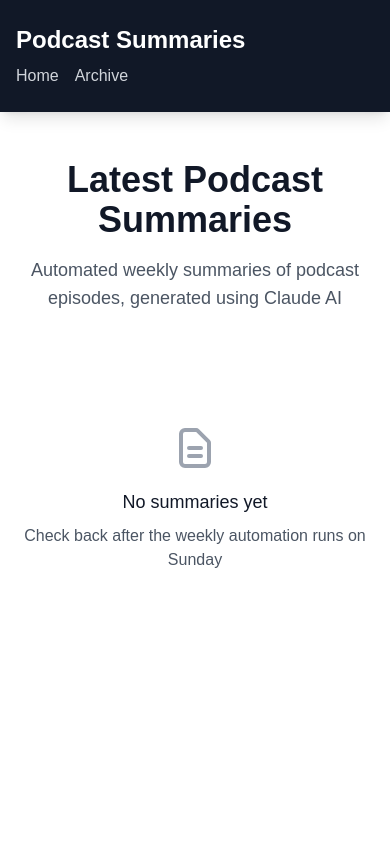
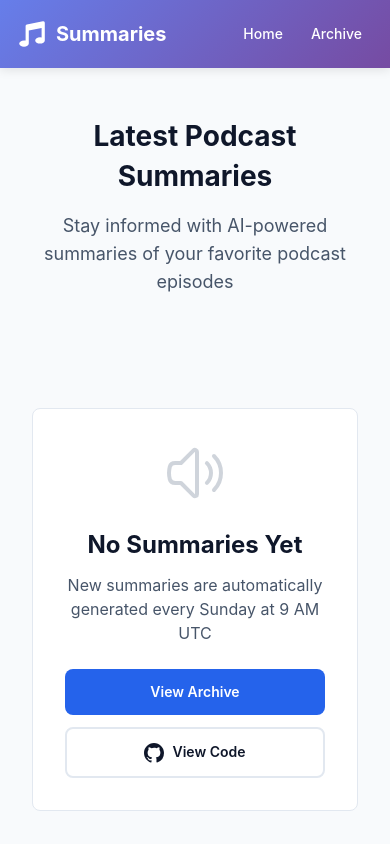
Before and after one commit to rishdas2007/Notion-Summarizer, a Next.js app in the folder dashboard/: page / in a window 390 px wide. Shown: the top 844 px of the page. Built offline with nearby package versions, Linux system fonts and the light colour scheme.

Commit message:
Redesign UI: Modern, professional design with improved mobile responsiveness

```diff
--- a/dashboard/app/globals.css
+++ b/dashboard/app/globals.css
@@ -3,48 +3,134 @@
 @tailwind utilities;
 
 :root {
-  --background: #ffffff;
-  --foreground: #171717;
+  --primary: #2563eb;
+  --primary-dark: #1e40af;
+  --secondary: #64748b;
+  --background: #f8fafc;
+  --surface: #ffffff;
+  --text-primary: #0f172a;
+  --text-secondary: #475569;
+  --border: #e2e8f0;
+  --accent: #3b82f6;
 }
 
 @media (prefers-color-scheme: dark) {
   :root {
-    --background: #0a0a0a;
-    --foreground: #ededed;
+    --primary: #3b82f6;
+    --primary-dark: #2563eb;
+    --secondary: #94a3b8;
+    --background: #0f172a;
+    --surface: #1e293b;
+    --text-primary: #f1f5f9;
+    --text-secondary: #cbd5e1;
+    --border: #334155;
+    --accent: #60a5fa;
   }
 }
 
+* {
+  box-sizing: border-box;
+  margin: 0;
+  padding: 0;
+}
+
 body {
-  color: var(--foreground);
+  color: var(--text-primary);
   background: var(--background);
-  font-family: Arial, Helvetica, sans-serif;
+  font-family: -apple-system, BlinkMacSystemFont, 'Segoe UI', 'Roboto', 'Oxygen',
+    'Ubuntu', 'Cantarell', 'Fira Sans', 'Droid Sans', 'Helvetica Neue',
+    sans-serif;
+  -webkit-font-smoothing: antialiased;
+  -moz-osx-font-smoothing: grayscale;
+  line-height: 1.6;
 }
 
 @layer utilities {
   .text-balance {
     text-wrap: balance;
   }
+
+  .container-custom {
+    max-width: 1200px;
+    margin: 0 auto;
+    padding: 0 1rem;
+  }
+
+  @media (min-width: 640px) {
+    .container-custom {
+      padding: 0 1.5rem;
+    }
+  }
+
+  @media (min-width: 1024px) {
+    .container-custom {
+      padding: 0 2rem;
+    }
+  }
+}
+
+/* Card styles */
+.card {
+  background: var(--surface);
+  border: 1px solid var(--border);
+  border-radius: 12px;
+  transition: all 0.2s ease;
+}
+
+.card:hover {
+  transform: translateY(-2px);
+  box-shadow: 0 12px 24px rgba(0, 0, 0, 0.1);
+  border-color: var(--primary);
+}
+
+/* Button styles */
+.btn {
+  display: inline-flex;
+  align-items: center;
+  justify-content: center;
+  padding: 0.75rem 1.5rem;
+  border-radius: 8px;
+  font-weight: 600;
+  transition: all 0.2s ease;
+  cursor: pointer;
+  text-decoration: none;
+}
+
+.btn-primary {
+  background: var(--primary);
+  color: white;
+}
+
+.btn-primary:hover {
+  background: var(--primary-dark);
+  transform: translateY(-1px);
+  box-shadow: 0 4px 12px rgba(37, 99, 235, 0.3);
 }
 
 /* Markdown styling */
 .markdown-content {
-  @apply prose prose-slate max-w-none;
+  @apply prose prose-slate dark:prose-invert max-w-none;
+  color: var(--text-primary);
 }
 
 .markdown-content h1 {
   @apply text-3xl font-bold mt-8 mb-4;
+  color: var(--text-primary);
 }
 
 .markdown-content h2 {
   @apply text-2xl font-bold mt-6 mb-3;
+  color: var(--text-primary);
 }
 
 .markdown-content h3 {
   @apply text-xl font-semibold mt-4 mb-2;
+  color: var(--text-primary);
 }
 
 .markdown-content p {
   @apply mb-4 leading-relaxed;
+  color: var(--text-secondary);
 }
 
 .markdown-content ul {
@@ -56,13 +142,59 @@ body {
 }
 
 .markdown-content blockquote {
-  @apply border-l-4 border-gray-300 pl-4 italic my-4;
+  @apply border-l-4 pl-4 italic my-4;
+  border-color: var(--primary);
+  color: var(--text-secondary);
 }
 
 .markdown-content code {
-  @apply bg-gray-100 px-1 py-0.5 rounded text-sm;
+  @apply px-1 py-0.5 rounded text-sm;
+  background: var(--background);
+  color: var(--accent);
 }
 
 .markdown-content pre {
-  @apply bg-gray-100 p-4 rounded overflow-x-auto mb-4;
+  @apply p-4 rounded overflow-x-auto mb-4;
+  background: var(--background);
 }
+
+.markdown-content a {
+  color: var(--primary);
+  text-decoration: underline;
+}
+
+.markdown-content a:hover {
+  color: var(--primary-dark);
+}
+
+/* Empty state */
+.empty-state {
+  text-align: center;
+  padding: 4rem 1rem;
+}
+
+.empty-state-icon {
+  width: 4rem;
+  height: 4rem;
+  margin: 0 auto 1.5rem;
+  opacity: 0.3;
+}
+
+/* Responsive design */
+@media (max-width: 640px) {
+  body {
+    font-size: 14px;
+  }
+
+  h1 {
+    font-size: 1.75rem !important;
+  }
+
+  h2 {
+    font-size: 1.5rem !important;
+  }
+
+  .card {
+    border-radius: 8px;
+  }
+}
--- a/dashboard/app/layout.tsx
+++ b/dashboard/app/layout.tsx
@@ -2,8 +2,8 @@ import type { Metadata } from "next"
 import "./globals.css"
 
 export const metadata: Metadata = {
-  title: "Podcast Summaries Dashboard",
-  description: "Weekly podcast episode summaries and highlights",
+  title: "Podcast Summaries | AI-Powered Weekly Insights",
+  description: "Automated podcast episode summaries powered by Claude AI. Stay informed with key insights from your favorite podcasts.",
 }
 
 export default function RootLayout({
@@ -14,29 +14,58 @@ export default function RootLayout({
   return (
     <html lang="en">
       <body>
-        <header className="bg-gray-900 text-white py-6 shadow-lg">
-          <div className="container mx-auto px-4">
-            <h1 className="text-2xl font-bold">
-              <a href="/" className="hover:text-gray-300">
-                Podcast Summaries
+        <header style={{
+          background: 'linear-gradient(135deg, #667eea 0%, #764ba2 100%)',
+          boxShadow: '0 2px 10px rgba(0, 0, 0, 0.1)'
+        }} className="text-white py-4 sticky top-0 z-50">
+          <nav className="container-custom">
+            <div className="flex items-center justify-between">
+              <a href="/" className="flex items-center space-x-2 hover:opacity-80 transition-opacity">
+                <svg className="w-8 h-8" fill="currentColor" viewBox="0 0 20 20">
+                  <path d="M18 3a1 1 0 00-1.196-.98l-10 2A1 1 0 006 5v9.114A4.369 4.369 0 005 14c-1.657 0-3 .895-3 2s1.343 2 3 2 3-.895 3-2V7.82l8-1.6v5.894A4.37 4.37 0 0015 12c-1.657 0-3 .895-3 2s1.343 2 3 2 3-.895 3-2V3z" />
+                </svg>
+                <span className="text-xl font-bold hidden sm:inline">Podcast Summaries</span>
+                <span className="text-xl font-bold sm:hidden">Summaries</span>
               </a>
-            </h1>
-            <nav className="mt-2">
-              <a href="/" className="text-gray-300 hover:text-white mr-4">
-                Home
-              </a>
-              <a href="/summaries" className="text-gray-300 hover:text-white">
-                Archive
-              </a>
-            </nav>
-          </div>
+              <div className="flex items-center space-x-1 sm:space-x-4">
+                <a
+                  href="/"
+                  className="px-3 py-2 rounded-lg hover:bg-white/20 transition-colors font-medium text-sm sm:text-base"
+                >
+                  Home
+                </a>
+                <a
+                  href="/summaries"
+                  className="px-3 py-2 rounded-lg hover:bg-white/20 transition-colors font-medium text-sm sm:text-base"
+                >
+                  Archive
+                </a>
+              </div>
+            </div>
+          </nav>
         </header>
+
         <main className="min-h-screen">
           {children}
         </main>
-        <footer className="bg-gray-100 py-8 mt-16">
-          <div className="container mx-auto px-4 text-center text-gray-600">
-            <p>Automated podcast summaries generated weekly using Claude AI</p>
+
+        <footer style={{ background: 'var(--surface)', borderTop: '1px solid var(--border)' }} className="py-12 mt-20">
+          <div className="container-custom">
+            <div className="text-center">
+              <div className="flex items-center justify-center space-x-2 mb-4">
+                <svg className="w-6 h-6" style={{ color: 'var(--primary)' }} fill="currentColor" viewBox="0 0 20 20">
+                  <path d="M2 5a2 2 0 012-2h7a2 2 0 012 2v4a2 2 0 01-2 2H9l-3 3v-3H4a2 2 0 01-2-2V5z" />
+                  <path d="M15 7v2a4 4 0 01-4 4H9.828l-1.766 1.767c.28.149.599.233.938.233h2l3 3v-3h2a2 2 0 002-2V9a2 2 0 00-2-2h-1z" />
+                </svg>
+                <span className="font-semibold" style={{ color: 'var(--text-primary)' }}>Automated Podcast Insights</span>
+              </div>
+              <p style={{ color: 'var(--text-secondary)' }} className="text-sm">
+                Powered by Claude AI • Generated weekly • Always up to date
+              </p>
+              <p style={{ color: 'var(--text-secondary)' }} className="text-xs mt-2 opacity-60">
+                © 2025 Podcast Summaries Dashboard
+              </p>
+            </div>
           </div>
         </footer>
       </body>
--- a/dashboard/app/page.tsx
+++ b/dashboard/app/page.tsx
@@ -6,65 +6,99 @@ export default async function Home() {
   const latestWeeks = weeks.slice(0, 6)
 
   return (
-    <div className="container mx-auto px-4 py-12">
-      <div className="max-w-6xl mx-auto">
-        <div className="mb-12 text-center">
-          <h1 className="text-4xl font-bold text-gray-900 mb-4">
+    <div style={{ background: 'var(--background)' }} className="py-12">
+      <div className="container-custom">
+        {/* Hero Section */}
+        <div className="text-center mb-12">
+          <h1 className="text-4xl sm:text-5xl font-bold mb-4" style={{ color: 'var(--text-primary)' }}>
             Latest Podcast Summaries
           </h1>
-          <p className="text-lg text-gray-600">
-            Automated weekly summaries of podcast episodes, generated using Claude AI
+          <p className="text-lg sm:text-xl max-w-2xl mx-auto" style={{ color: 'var(--text-secondary)' }}>
+            Stay informed with AI-powered summaries of your favorite podcast episodes
           </p>
         </div>
 
         {latestWeeks.length === 0 ? (
-          <div className="text-center py-16">
+          /* Empty State */
+          <div className="empty-state">
+            <div className="max-w-md mx-auto">
+              <div className="card p-8 sm:p-12">
+                <div className="empty-state-icon mx-auto mb-6">
                   <svg
-              className="mx-auto h-12 w-12 text-gray-400 mb-4"
                     fill="none"
                     stroke="currentColor"
+                    strokeWidth={1.5}
                     viewBox="0 0 24 24"
-              xmlns="http://www.w3.org/2000/svg"
+                    style={{ color: 'var(--secondary)' }}
                   >
                     <path
                       strokeLinecap="round"
                       strokeLinejoin="round"
-                strokeWidth={2}
-                d="M9 12h6m-6 4h6m2 5H7a2 2 0 01-2-2V5a2 2 0 012-2h5.586a1 1 0 01.707.293l5.414 5.414a1 1 0 01.293.707V19a2 2 0 01-2 2z"
+                      d="M19.114 5.636a9 9 0 010 12.728M16.463 8.288a5.25 5.25 0 010 7.424M6.75 8.25l4.72-4.72a.75.75 0 011.28.53v15.88a.75.75 0 01-1.28.53l-4.72-4.72H4.51c-.88 0-1.704-.507-1.938-1.354A9.01 9.01 0 012.25 12c0-.83.112-1.633.322-2.396C2.806 8.756 3.63 8.25 4.51 8.25H6.75z"
                     />
                   </svg>
-            <h3 className="text-lg font-medium text-gray-900 mb-2">
-              No summaries yet
+                </div>
+                <h3 className="text-2xl font-bold mb-3" style={{ color: 'var(--text-primary)' }}>
+                  No Summaries Yet
                 </h3>
-            <p className="text-gray-600">
-              Check back after the weekly automation runs on Sunday
+                <p className="text-base mb-6" style={{ color: 'var(--text-secondary)' }}>
+                  New summaries are automatically generated every Sunday at 9 AM UTC
                 </p>
+                <div className="flex flex-col sm:flex-row gap-3 justify-center">
+                  <a
+                    href="/summaries"
+                    className="btn btn-primary"
+                  >
+                    View Archive
+                  </a>
+                  <a
+                    href="https://github.com/rishdas2007/Notion-Summarizer"
+                    target="_blank"
+                    rel="noopener noreferrer"
+                    className="btn"
+                    style={{
+                      background: 'transparent',
+                      border: '2px solid var(--border)',
+                      color: 'var(--text-primary)'
+                    }}
+                  >
+                    <svg className="w-5 h-5 mr-2" fill="currentColor" viewBox="0 0 20 20">
+                      <path fillRule="evenodd" d="M10 0C4.477 0 0 4.484 0 10.017c0 4.425 2.865 8.18 6.839 9.504.5.092.682-.217.682-.483 0-.237-.008-.868-.013-1.703-2.782.605-3.369-1.343-3.369-1.343-.454-1.158-1.11-1.466-1.11-1.466-.908-.62.069-.608.069-.608 1.003.07 1.531 1.032 1.531 1.032.892 1.53 2.341 1.088 2.91.832.092-.647.35-1.088.636-1.338-2.22-.253-4.555-1.113-4.555-4.951 0-1.093.39-1.988 1.029-2.688-.103-.253-.446-1.272.098-2.65 0 0 .84-.27 2.75 1.026A9.564 9.564 0 0110 4.844c.85.004 1.705.115 2.504.337 1.909-1.296 2.747-1.027 2.747-1.027.546 1.379.203 2.398.1 2.651.64.7 1.028 1.595 1.028 2.688 0 3.848-2.339 4.695-4.566 4.942.359.31.678.921.678 1.856 0 1.338-.012 2.419-.012 2.747 0 .268.18.58.688.482A10.019 10.019 0 0020 10.017C20 4.484 15.522 0 10 0z" clipRule="evenodd" />
+                    </svg>
+                    View Code
+                  </a>
+                </div>
+              </div>
+            </div>
           </div>
         ) : (
           <>
-            <div className="grid grid-cols-1 md:grid-cols-2 lg:grid-cols-3 gap-6 mb-8">
+            {/* Summary Grid */}
+            <div className="grid grid-cols-1 md:grid-cols-2 lg:grid-cols-3 gap-6 mb-12">
               {latestWeeks.map(week => (
                 <SummaryCard key={week.date} week={week} />
               ))}
             </div>
 
+            {/* View More Button */}
             {weeks.length > 6 && (
               <div className="text-center">
                 <a
                   href="/summaries"
-                  className="inline-flex items-center px-6 py-3 border border-transparent text-base font-medium rounded-md text-white bg-blue-600 hover:bg-blue-700 transition-colors"
+                  className="btn btn-primary inline-flex items-center"
                 >
-                  View All Summaries
+                  View All {weeks.length} Weeks
                   <svg
-                    className="ml-2 -mr-1 w-5 h-5"
-                    fill="currentColor"
-                    viewBox="0 0 20 20"
-                    xmlns="http://www.w3.org/2000/svg"
+                    className="ml-2 w-5 h-5"
+                    fill="none"
+                    stroke="currentColor"
+                    strokeWidth={2}
+                    viewBox="0 0 24 24"
                   >
                     <path
-                      fillRule="evenodd"
-                      d="M10.293 3.293a1 1 0 011.414 0l6 6a1 1 0 010 1.414l-6 6a1 1 0 01-1.414-1.414L14.586 11H3a1 1 0 110-2h11.586l-4.293-4.293a1 1 0 010-1.414z"
-                      clipRule="evenodd"
+                      strokeLinecap="round"
+                      strokeLinejoin="round"
+                      d="M13 7l5 5m0 0l-5 5m5-5H6"
                     />
                   </svg>
                 </a>
```
Lines whose indentation alone changed are shown as unchanged.
